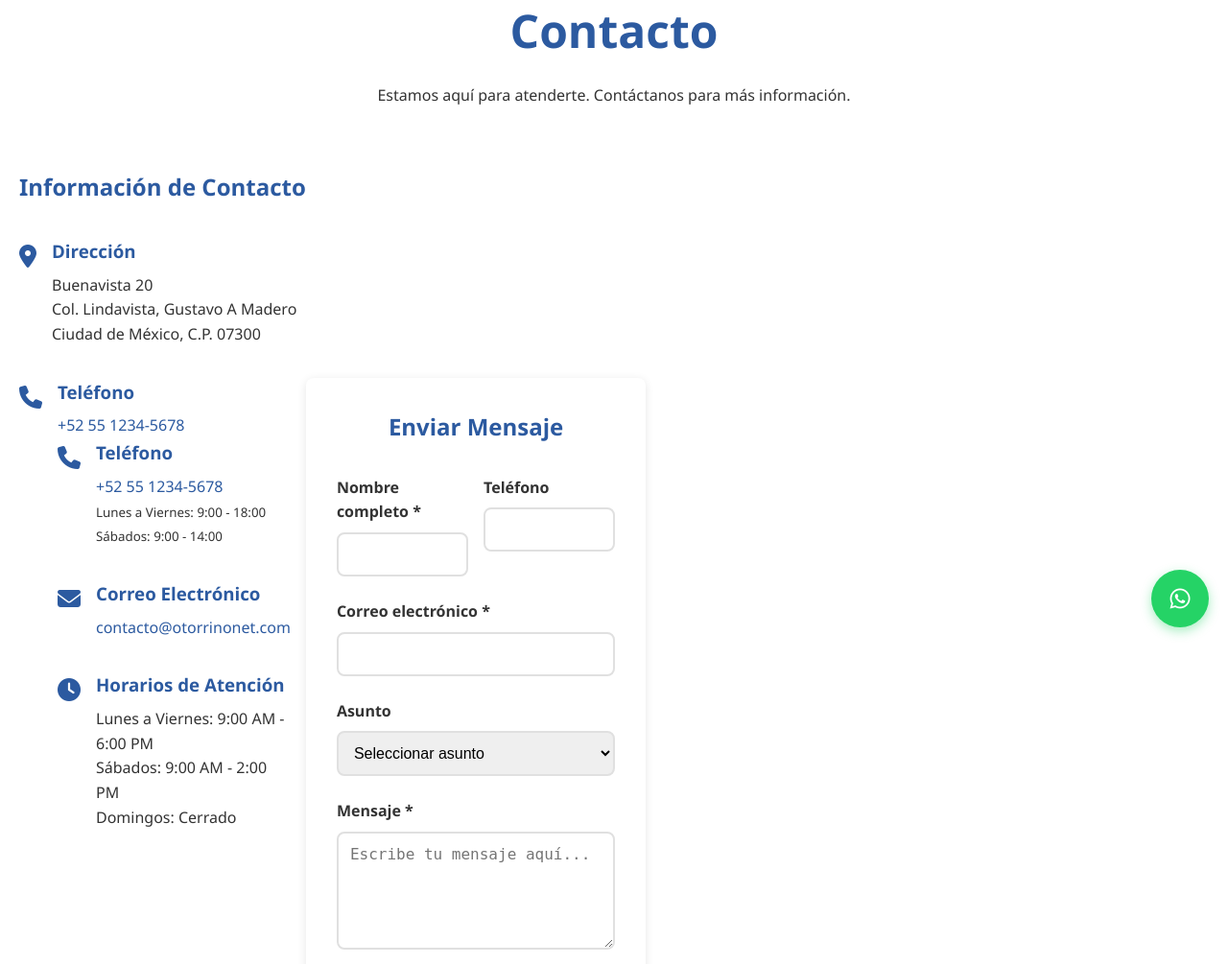
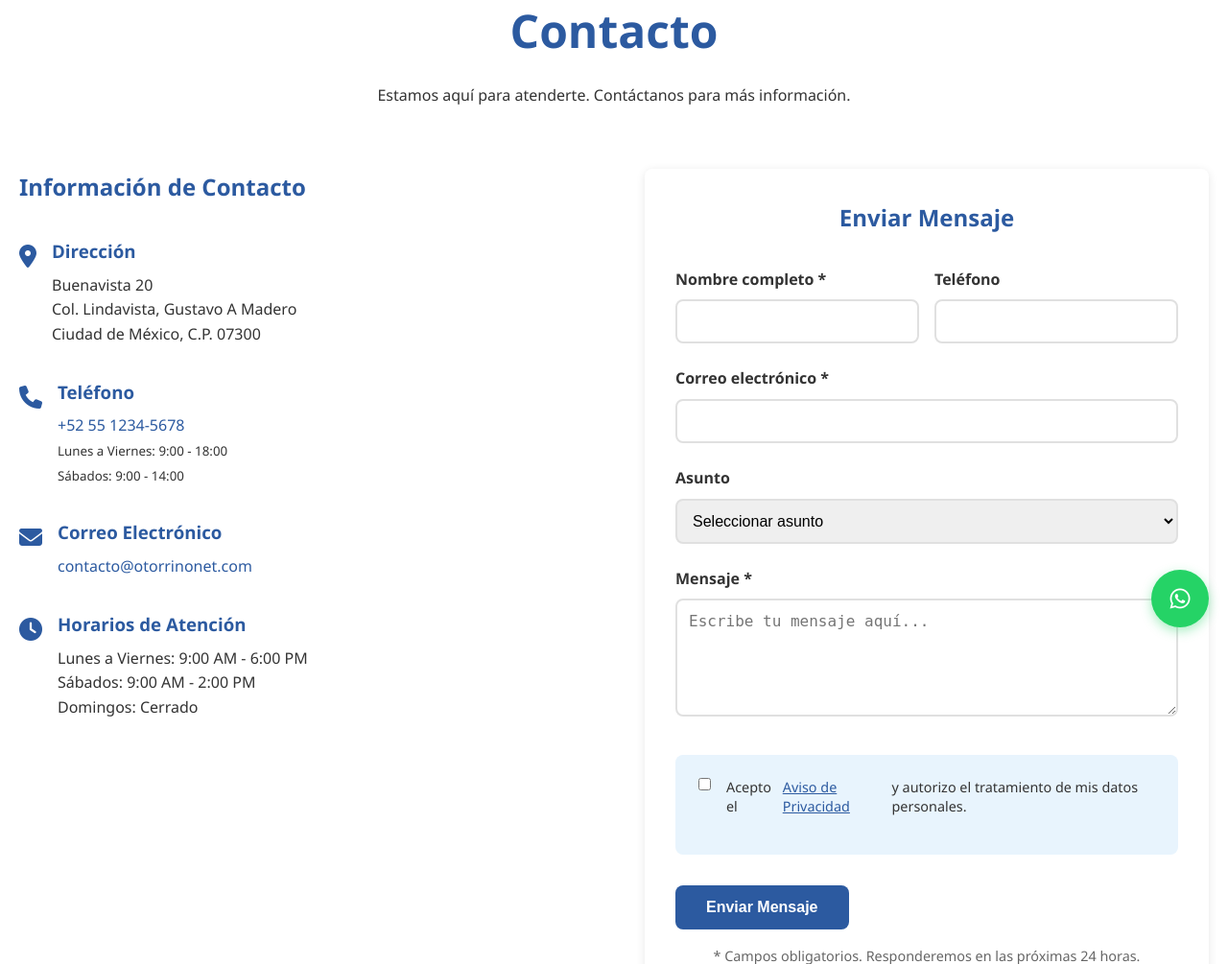
Before and after one commit to soreviv/sitio-web, a PHP site: page /contacto.html in a window 1280 px wide. Shown: the part 126-1131 px from the top of the page at 96% size. Run offline with PHP 8.4, Linux system fonts and the light colour scheme.

Commit message:
fix: correcciones múltiples del sitio
- Actualizar adscripción hospitalaria a HGZ 27 IMSS
- Corregir elementos duplicados en página de contacto
- Mejorar visibilidad del banner de cookies con gradiente y sombra
- Agregar LinkedIn a redes sociales en todas las páginas
- Usuario consistente en todas las redes: drviverosorl

```diff
--- a/contacto.html
+++ b/contacto.html
@@ -59,11 +59,6 @@
             </div>
           </div>
 
-          <div class="contact-item">
-            <i class="fas fa-phone"></i>
-            <div>
-              <h3>Teléfono</h3>
-              <p><a href="tel:+525512345678">+52 55 1234-5678</a></p>
           <div class="contact-item">
             <i class="fas fa-phone"></i>
             <div>
@@ -198,6 +193,8 @@
                         class="fab fa-x-twitter"></i></a></li>
               <li><a href="https://youtube.com/@drviverosorl" target="_blank" aria-label="Síguenos en YouTube"><i
                         class="fab fa-youtube"></i></a></li>
+              <li><a href="https://linkedin.com/in/drviverosorl" target="_blank" aria-label="Síguenos en LinkedIn"><i
+                        class="fab fa-linkedin"></i></a></li>
             </ul>
           </div>
         </div>
--- a/index.html
+++ b/index.html
@@ -75,7 +75,7 @@ html
             <li><i class="fas fa-certificate"></i> Cédula Profesional Médico Cirujano: 6277305</li>
             <li><i class="fas fa-certificate"></i> Cédula Especialista Otorrinolaringología: 10148701</li>
             <li><i class="fas fa-medal"></i> Certificado CMOCCC No. VID2698-16</li>
-            <li><i class="fas fa-hospital"></i> Adscrito a Hospital General de México</li>
+            <li><i class="fas fa-hospital"></i> Adscrito a HGZ 27 IMSS</li>
           </ul>
           <p class="cofepris-notice">Consultorio registrado ante COFEPRIS</p>
         </div>
@@ -137,6 +137,8 @@ html
                     class="fab fa-x-twitter"></i></a></li>
               <li><a href="https://youtube.com/@drviverosorl" target="_blank" aria-label="Síguenos en YouTube"><i
                     class="fab fa-youtube"></i></a></li>
+              <li><a href="https://linkedin.com/in/drviverosorl" target="_blank" aria-label="Síguenos en LinkedIn"><i
+                    class="fab fa-linkedin"></i></a></li>
             </ul>
           </div>
         </div>
--- a/servicios.html
+++ b/servicios.html
@@ -224,6 +224,8 @@
                                         class="fab fa-x-twitter"></i></a></li>
                             <li><a href="https://youtube.com/@drviverosorl" target="_blank" aria-label="Síguenos en YouTube"><i
                                         class="fab fa-youtube"></i></a></li>
+                            <li><a href="https://linkedin.com/in/drviverosorl" target="_blank" aria-label="Síguenos en LinkedIn"><i
+                                        class="fab fa-linkedin"></i></a></li>
                         </ul>
                     </div>
                 </div>
```
Also changed, not shown: css/cookie-banner.css (+7 -3 lines).
